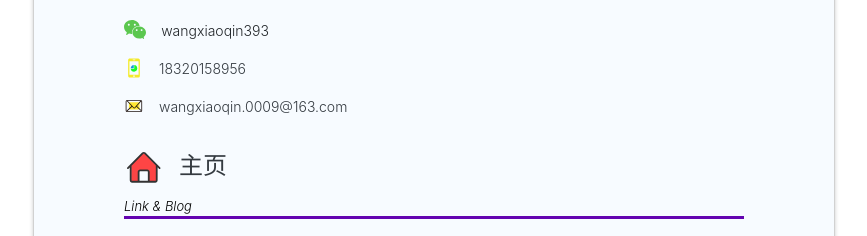
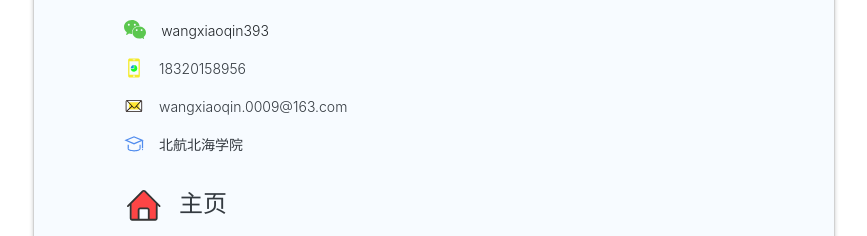
Before and after one commit to wxq393/wxq-resume, a plain HTML site: page index.html in a window 1280 px wide. Shown: the part 255-491 px from the top of the page, without its empty margins (206-1073 px from the left). Drawn offline with nearby package versions, Linux system fonts and the light colour scheme; a small style sheet from the web is missing.

Commit message:
add file

```diff
--- a/index.html
+++ b/index.html
@@ -9,7 +9,7 @@
   <link rel="icon" href="images/resume1.ico"  type="image/x-icon" />
   <link rel="shortcut icon" href="images/resume1.ico" type="image/x-icon" />
   <!-- icon -->
-  <link rel="stylesheet" href="https://at.alicdn.com/t/font_831452_5x5uzjr1snj.css">
+  <link rel="stylesheet" href="https://at.alicdn.com/t/font_831452_v8sche5ig1.css">
 
   <title>王小勤 | 前端工程师</title>
 
@@ -56,6 +56,11 @@
         <li class="font-weight-light">
             <img src="images/e-mail.svg">
             <a class="text-dark" href="mailto:wangxiaoqin.0009@163.com">wangxiaoqin.0009@163.com</a>
+        </li>
+
+        <li class="font-weight-light">
+            <img src="images/yuanxiao.svg">
+            <a class="text-dark">北航北海学院</a>
         </li>
       </ul>
 
```
Also changed, not shown: images/yuanxiao.svg (added).
